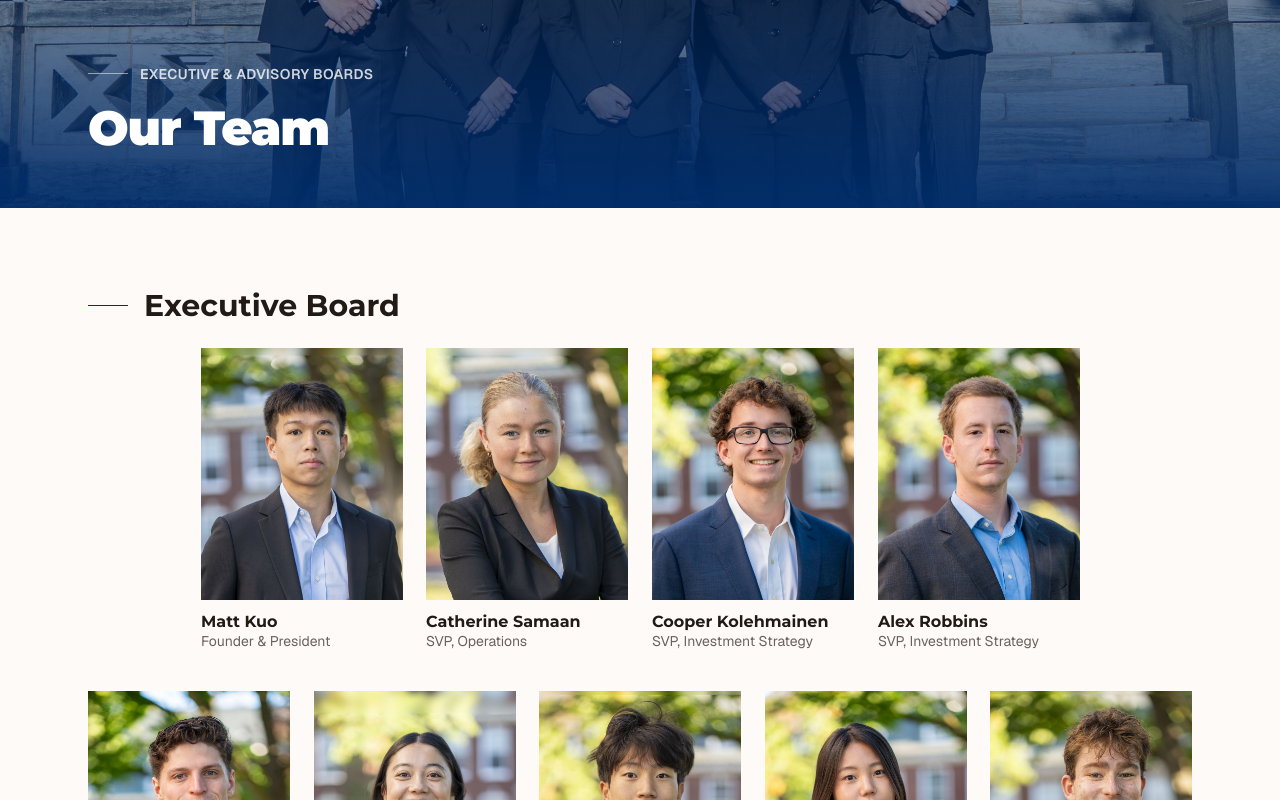
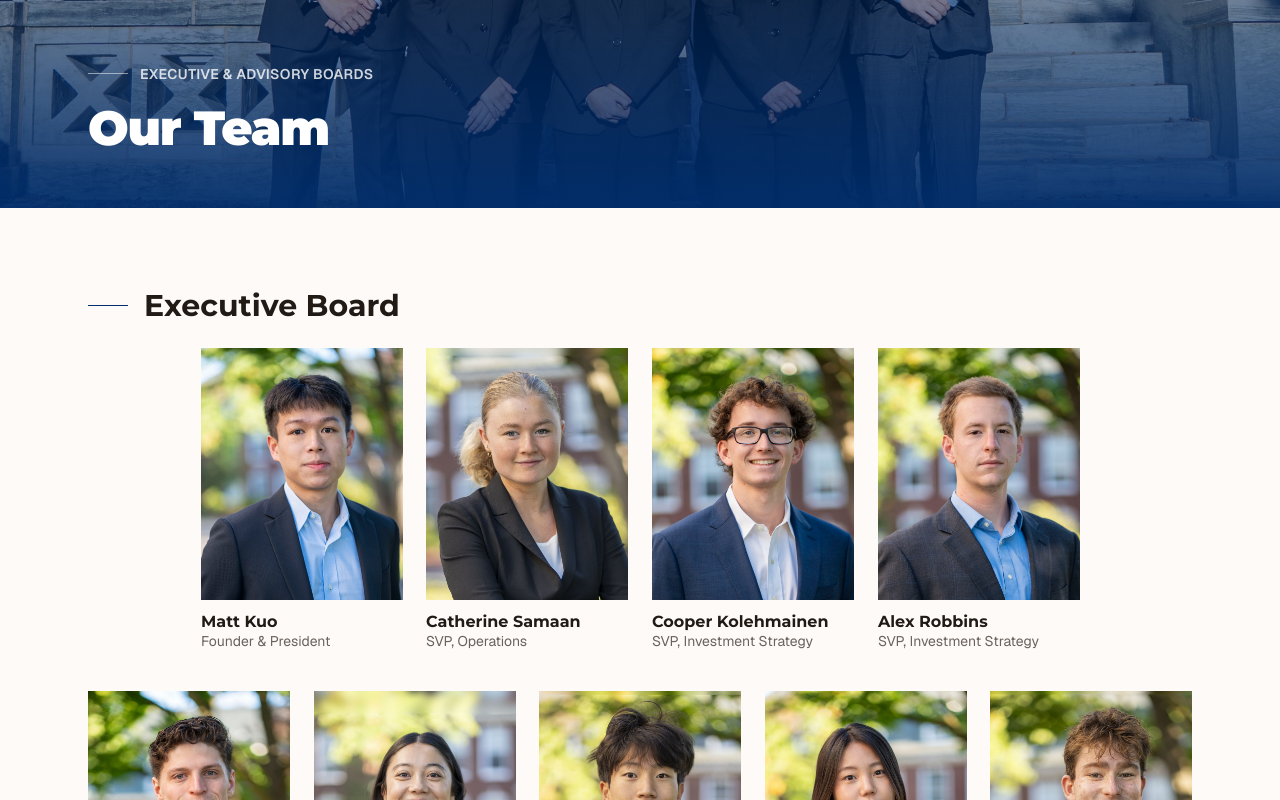
Before and after one commit to mattkuooo/tufts-venture-partners, a Next.js app: page /about in a window 1280 px wide. Shown: the part 459-1259 px from the top of the page. Built offline with nearby package versions, Linux system fonts and the light colour scheme.

Commit message:
update matt headshot

```diff
--- a/data/team.ts
+++ b/data/team.ts
@@ -12,7 +12,7 @@ export const boardMembers: BoardMember[] = [
     name: "Matt Kuo",
     role: "Founder & President",
     group: "Executive Board",
-    image: "/images/board-2026/matt_kuo.jpg",
+    image: "/images/board-2026/matt_kuo_021.jpg",
     href: "https://www.linkedin.com/in/mattmkuo/",
   },
   {
```
Also changed, not shown: public/images/board-2026/matt_kuo.jpg (deleted), public/images/board-2026/matt_kuo_021.jpg (added).
